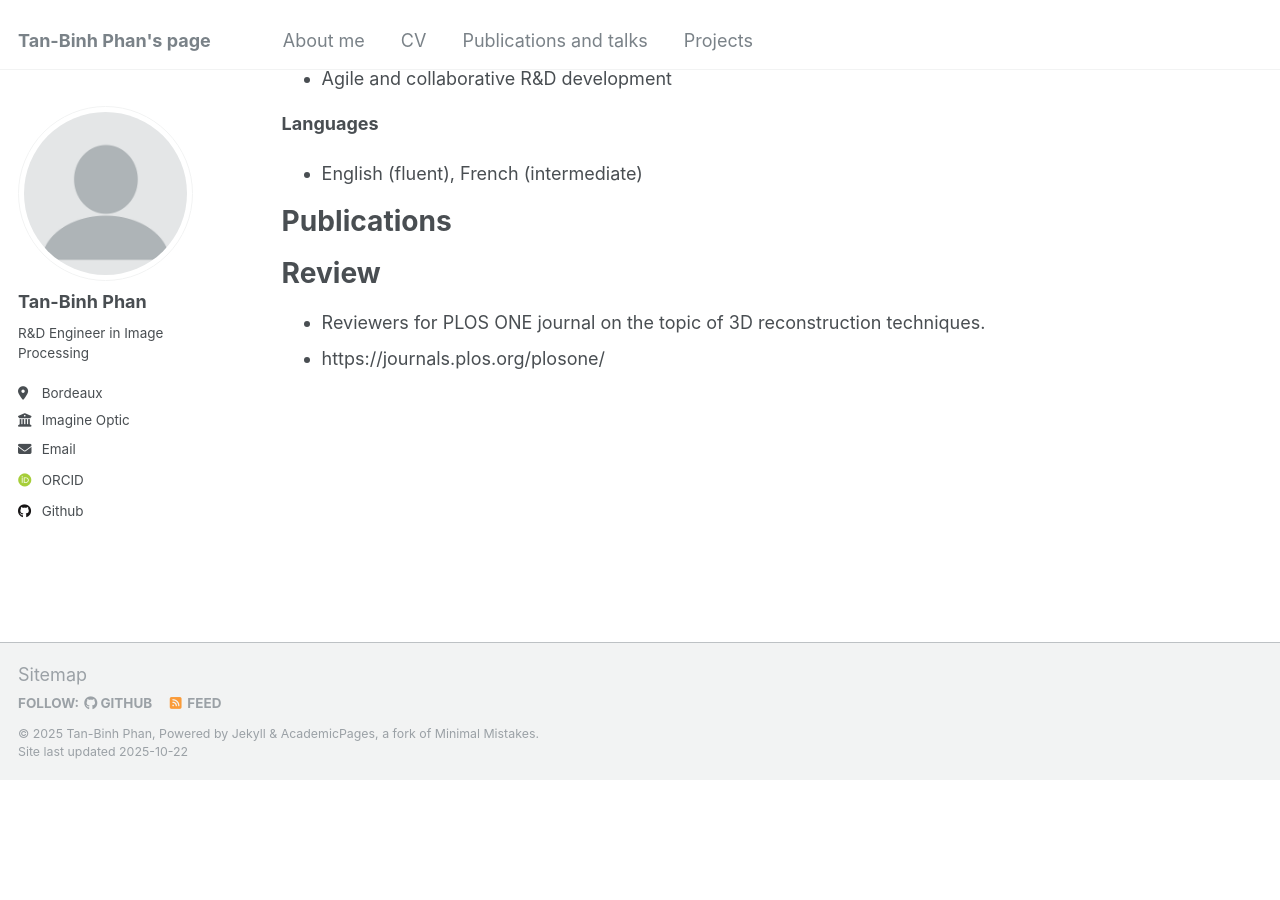
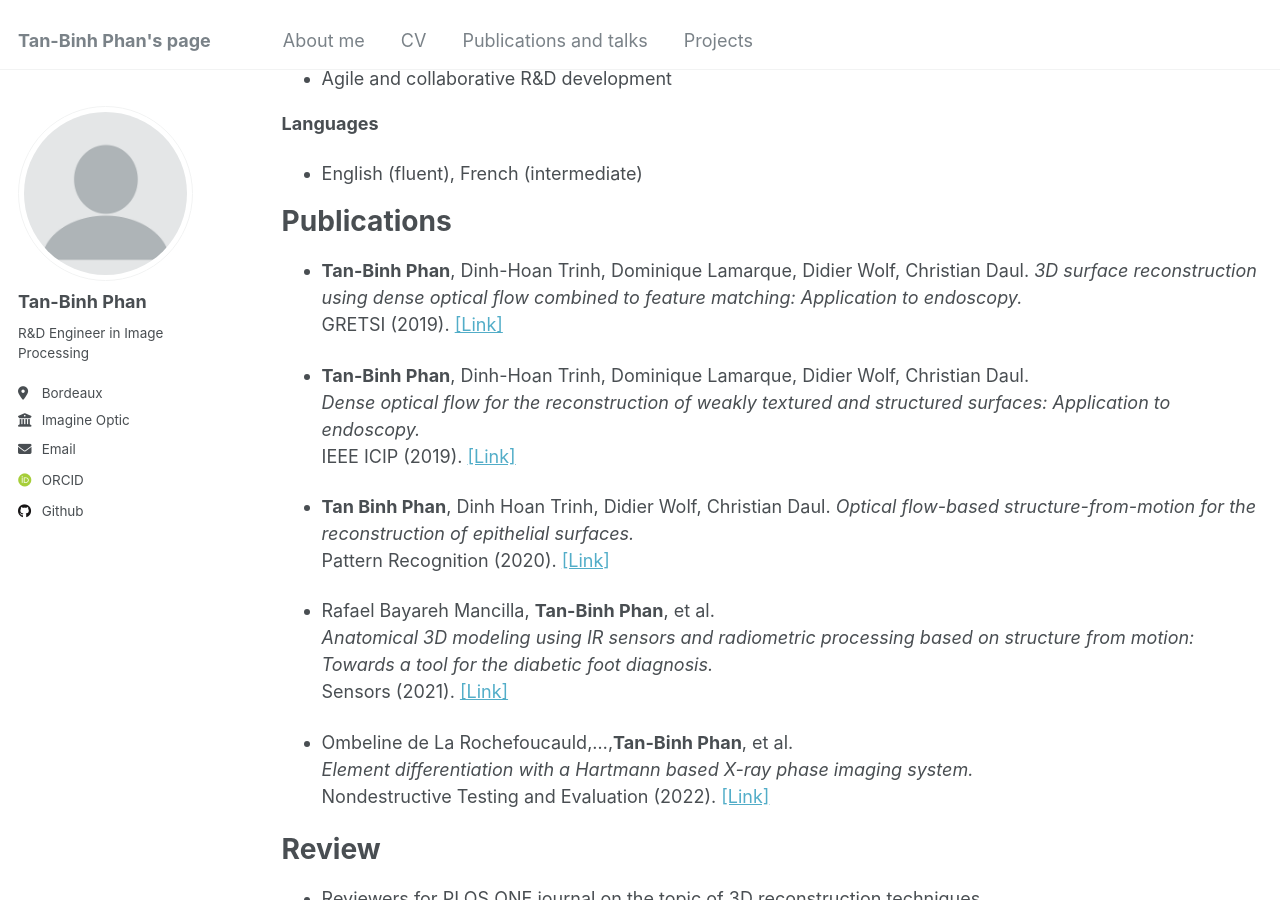
Before and after one commit to TanBinh93/tanbinhphan.github.io, a Jekyll site: the page built from _pages/cv.md, in a window 1280 px wide and 900 px high, scrolled down 1295 px. Built offline with Jekyll 4.4.1, drawn with Linux system fonts in a browser that asks for light colours; some web fonts are replaced; before the commit the page ends 2075 px from its top, so only the background shows below that.

Commit message:
Update cv.md

```diff
--- a/_pages/cv.md
+++ b/_pages/cv.md
@@ -56,9 +56,25 @@ Skills
 
 Publications
 ======
-  <ul>{% for post in site.publications reversed %}
-    {% include archive-single-cv.html %}
-  {% endfor %}</ul>
+- **Tan-Binh Phan**, Dinh-Hoan Trinh, Dominique Lamarque, Didier Wolf, Christian Daul.
+  *3D surface reconstruction using dense optical flow combined to feature matching: Application to endoscopy.*
+  GRETSI (2019). [[Link]](https://hal.science/hal-02271615/)
+
+- **Tan-Binh Phan**, Dinh-Hoan Trinh, Dominique Lamarque, Didier Wolf, Christian Daul.
+  *Dense optical flow for the reconstruction of weakly textured and structured surfaces: Application to endoscopy.*
+  IEEE ICIP (2019). [[Link]](https://ieeexplore.ieee.org/abstract/document/8802948)
+
+- **Tan Binh Phan**, Dinh Hoan Trinh, Didier Wolf, Christian Daul.
+  *Optical flow-based structure-from-motion for the reconstruction of epithelial surfaces.*
+  Pattern Recognition (2020). [[Link]](https://www.sciencedirect.com/science/article/abs/pii/S0031320320301941)
+
+- Rafael Bayareh Mancilla, **Tan-Binh Phan**, et al.
+  *Anatomical 3D modeling using IR sensors and radiometric processing based on structure from motion: Towards a tool for the diabetic foot diagnosis.*
+  Sensors (2021). [[Link]](https://www.mdpi.com/1424-8220/21/11/3918)
+
+- Ombeline de La Rochefoucauld,...,**Tan-Binh Phan**, et al.
+  *Element differentiation with a Hartmann based X-ray phase imaging system.*
+  Nondestructive Testing and Evaluation (2022). [[Link]](https://doi.org/10.1080/10589759.2022.2095383)
 
 Review
 ======
```
